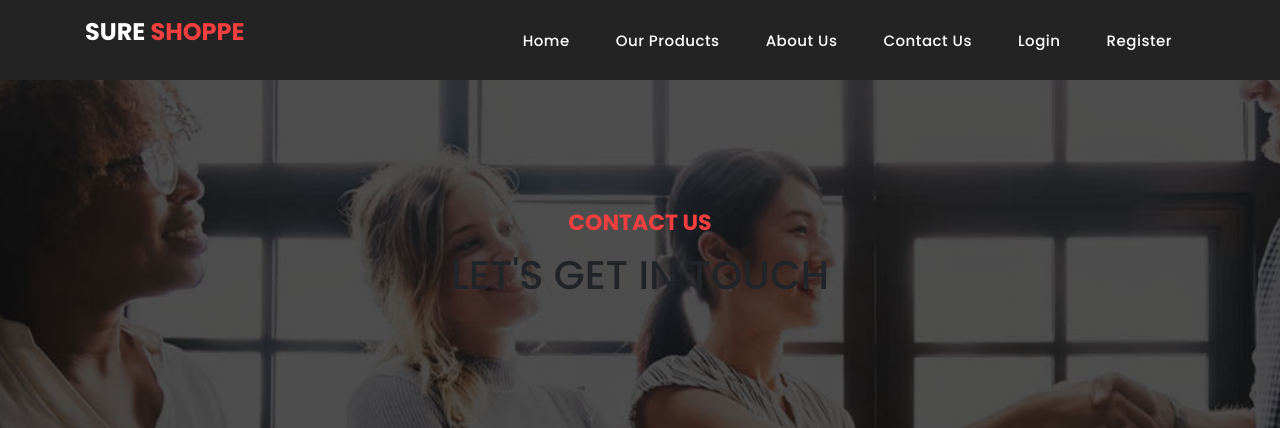
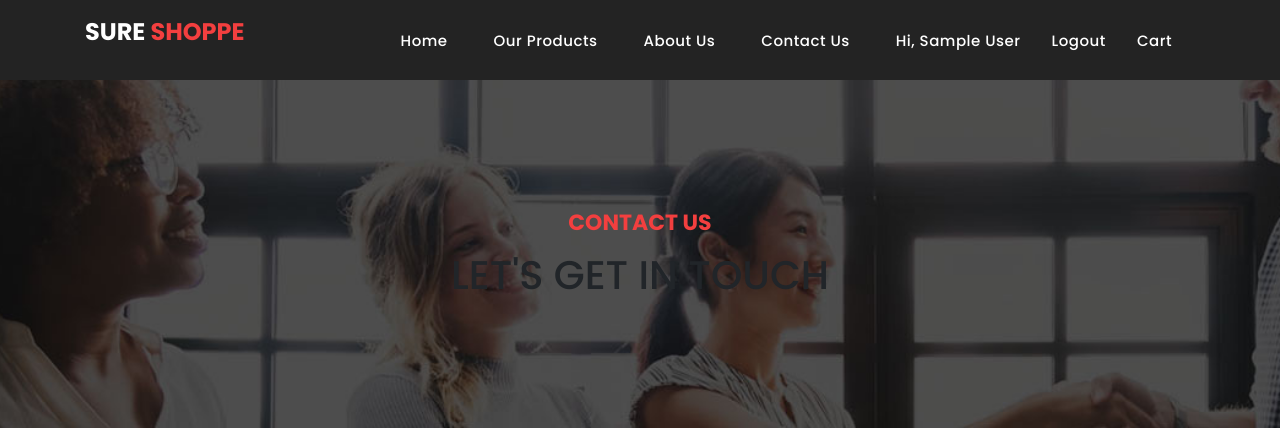
Before and after one commit to bhupeshgunda1/E-commerce_sureshoppe, a Flask app: page /contactus in a window 1280 px wide. Shown: the top 428 px of the page. Run offline with Flask 2, Linux system fonts and the light colour scheme; the visitor is signed in with stand-in values (Sample User, id 1); some libraries are stand-ins or nearby versions.

Commit message:
updated templates and main

```diff
--- a/Project_Updated_UI/main.py
+++ b/Project_Updated_UI/main.py
@@ -6,34 +6,31 @@ import db
 app = Flask(__name__)
 app.secret_key = "super secret key"
 
-global name
-
-
 @app.route("/")
 @app.route("/home")
 @app.route("/index")
 def home():
-    return render_template("index.html")
+    return render_template("index.html",loggedIn=session['loggedIn'], name=session['name'])
 
 
 @app.route("/about")
 def about():
-    return render_template("about.html")
+    if not session['loggedIn']:
+        return render_template("login.html")
+    return render_template("about.html",loggedIn=session['loggedIn'], name=session['name'])
 
 
 @app.route("/products")
 def products():
-    return render_template("products.html", loggedIn=True)
-
-
-@app.route("/categories")
-def categories():
-    return render_template("Categories.html")
-
+    if not session['loggedIn']:
+        return render_template("login.html")
+    return render_template("products.html", loggedIn=session['loggedIn'], name=session['name'])
 
 @app.route("/contactus")
 def contactus():
-    return render_template("contact.html")
+    if not session['loggedIn']:
+        return render_template("login.html")
+    return render_template("contact.html",loggedIn=session['loggedIn'], name=session['name'])
 
 
 @app.route("/contactus", methods=['POST'])
@@ -64,7 +61,9 @@ def register():
 
 @app.route("/cart")
 def cart():
-    return render_template("cart.html")
+    if not session['loggedIn']:
+        return render_template("login.html")
+    return render_template("cart.html",loggedIn=session['loggedIn'], name=session['name'])
 
 
 @app.route("/login", methods=['GET', 'POST'])
@@ -75,7 +74,7 @@ def login_data():
                         "=majority"
     my_client = pymongo.MongoClient(connection_string)
     dblist = my_client.list_database_names()
-    db = my_client["eCommerce_Project"]  # database
+    db = my_client["eCommerce_Project"]
     coll = db["users"]  # collection
 
     if request.method == 'POST' and 'email' in request.form and 'password' in request.form:
@@ -90,19 +89,26 @@ def login_data():
             if password == password_val:
                 session["email"] = email_val
                 name = user_found['first_name']
+                session["name"] = name
+                session['loggedIn'] = True
                 return render_template("index.html", loggedIn=True, name=name)
             else:
                 msg = 'Wrong password'
+                session["name"] = None
+                session['loggedIn'] = False
                 return render_template('login.html', msg=msg)
         else:
             msg = 'Invalid Credentials'
-            return render_template('login.html', msg=msg)
-    return render_template("login.html")
+            return render_template('login.html', loggedIn=False, msg=msg)
+    return render_template("login.html",loggedIn=False)
 
 
 @app.route('/logout')
 def logout():
-    session.pop('email', None)
+    if session.get("name"):
+        session['name'] = None
+        session['loggedIn'] = False
+        return redirect("/")
     return render_template("index.html")
 
 
--- a/Project_Updated_UI/templates/contact.html
+++ b/Project_Updated_UI/templates/contact.html
@@ -48,7 +48,7 @@
           <a class="nav-link" href="{{ url_for('home')}}">Home</a>
           </li>
           <li class="nav-item">
-          <a class="nav-link" href="{{ url_for('categories')}}">Our Products</a>
+          <a class="nav-link" href="{{ url_for('products')}}">Our Products</a>
           </li>
           <li class="nav-item">
           <a class="nav-link" href="{{ url_for('about')}}">About us</a>
@@ -56,12 +56,24 @@
               <li class="nav-item">
           <a class="nav-link" href="{{ url_for('contactus')}}">Contact us</a>
           </li>
-              <li class="nav-item">
-          <a class="nav-link" href="{{ url_for('login')}}">Login</a>
-          </li>
-              <li class="nav-item">
-          <a class="nav-link" href="{{ url_for('register')}}">Register</a>
-          </li>
+              {% if loggedIn  %}
+					<li class="nav-item">
+                      <a class="nav-link" href="#" style="text-decoration: none">Hi, {{ name }}</a>
+                    </li>
+                    <li>
+                      <a class="nav-link" href="{{ url_for('logout') }}" style="text-decoration: none">Logout</a>
+                    </li>
+                    <li class="nav-item">
+                  <a class="nav-link" href="{{ url_for('cart')}}">Cart</a>
+                  </li>
+				{% endif %}
+				{% if not loggedIn  %}
+					<li class="nav-item">
+                      <a class="nav-link" href="{{ url_for('login') }}" style="text-decoration: none">Login</a></li>
+                    <li class="nav-item">
+                  <a class="nav-link" href="{{ url_for('register')}}">Register</a>
+                  </li>
+				{% endif %}
          </ul>
             </div>
           </div>
```
Also changed, not shown: Project_Updated_UI/templates/about.html (+19 -7 lines).
